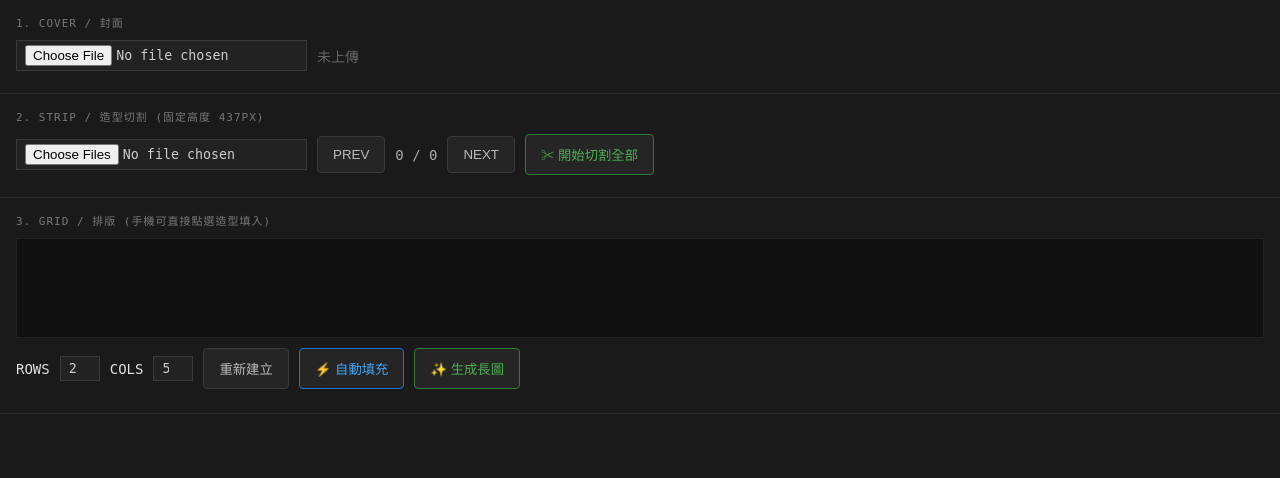
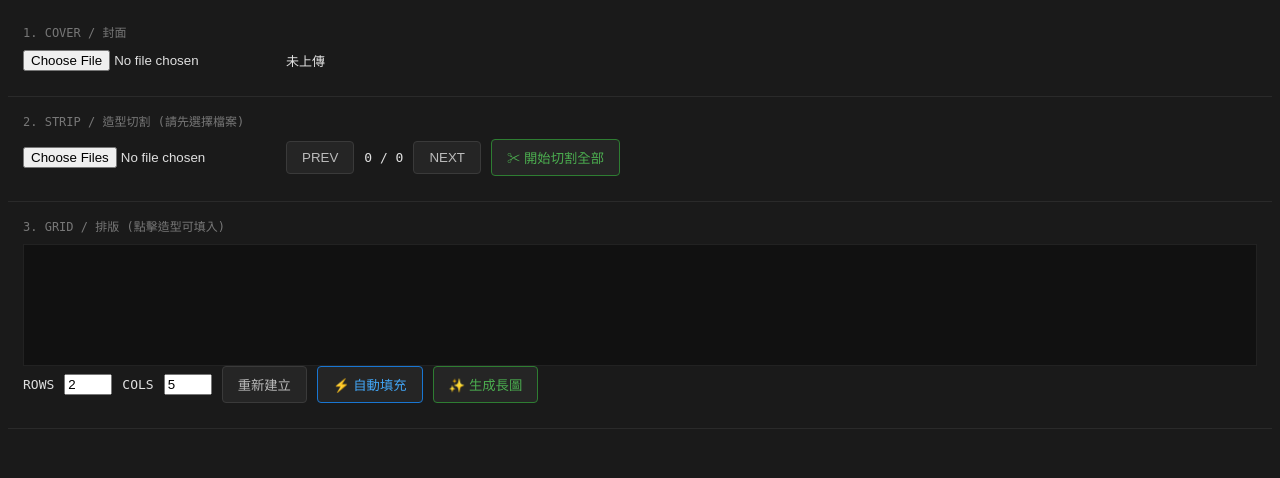
Before and after one commit to SQL1024-sql/Auto_Photo-main, a Flask app: page / in a window 1280 px wide. Shown: the top 478 px of the page. Run offline with Flask 3, Linux system fonts and the light colour scheme.

Commit message:
Update index.html for UI and functionality improvements

```diff
--- a/templates/index.html
+++ b/templates/index.html
@@ -3,61 +3,32 @@
 <head>
 <meta charset="UTF-8">
 <meta name="viewport" content="width=device-width, initial-scale=1.0, maximum-scale=1.0, user-scalable=no">
-<title>造型製圖工具 - 行動優化版</title>
+<title>造型製圖工具 - 整合優化版</title>
 <style>
-/* ──────────────────────────────────────────────────
-   深色風格 UI (已針對手機優化)
-   ────────────────────────────────────────────────── */
+[span_8](start_span)/* 基礎深色 UI 樣式[span_8](end_span) */
 * { box-sizing: border-box; margin: 0; padding: 0; }
-body { font-family: monospace; background: #1a1a1a; color: #e0e0e0; font-size: 14px; padding-bottom: 50px; }
-.panel { padding: 14px 16px; border-bottom: 1px solid #2a2a2a; }
-.panel-title { color: #777; font-size: 11px; text-transform: uppercase; letter-spacing: 1px; margin-bottom: 10px; }
-.row { display: flex; align-items: center; gap: 10px; margin-bottom: 8px; flex-wrap: wrap; }
-input[type=file], input[type=number] { color: #ccc; background: #222; border: 1px solid #3a3a3a; padding: 4px 8px; font-family: monospace; }
-
-/* 讓按鈕在手機上更大、更好點選 */
-button {
-    background: #252525; color: #bbb; border: 1px solid #3a3a3a;
-    padding: 10px 15px; cursor: pointer; transition: 0.2s;
-    border-radius: 4px;
-}
+body { font-family: monospace; background: #1a1a1a; color: #e0e0e0; padding-bottom: 50px; }
+.panel { padding: 15px; border-bottom: 1px solid #2a2a2a; }
+.panel-title { color: #777; font-size: 12px; margin-bottom: 10px; }
+.row { display: flex; align-items: center; gap: 10px; margin-bottom: 10px; flex-wrap: wrap; }
+button { background: #252525; color: #bbb; border: 1px solid #3a3a3a; padding: 8px 15px; cursor: pointer; border-radius: 4px; }
 button:hover { background: #333; color: #fff; }
 .ok { border-color: #2e7d32; color: #4caf50; }
 .blue-btn { border-color: #1976d2; color: #42a5f5; }
 
-/* 畫布區域：增加 touch-action 避免手機拖曳時畫面跳動 */
-#canvas-wrap { position: relative; display: inline-block; margin-top: 10px; background: #000; width: 100%; text-align: center; }
-canvas { border: 1px solid #333; display: block; margin: 0 auto; cursor: ns-resize; touch-action: none; max-width: 100%; }
-
-/* 造型清單 (Bank) */
-.bank { display: flex; flex-wrap: wrap; gap: 8px; min-height: 100px; background: #111; padding: 10px; border: 1px solid #222; margin: 10px 0; }
-.bank img { width: 18vw; max-width: 70px; aspect-ratio: 1/1.65; object-fit: cover; cursor: grab; border: 1px solid #333; background: #222; }
+[span_9](start_span)/* 畫布與 Bank[span_9](end_span) */
+canvas { border: 1px solid #333; display: block; touch-action: none; max-width: 100%; cursor: ns-resize; }
+.bank { display: flex; flex-wrap: wrap; gap: 8px; min-height: 100px; background: #111; padding: 10px; border: 1px solid #222; }
+.bank img { width: 65px; height: 107px; object-fit: cover; border: 1px solid #333; }
 .bank img.used { opacity: 0.3; filter: grayscale(1); }
 
-/* 格子容器：手機版自動調整寬度 */
-.grid-container { display: grid; gap: 8px; background: #111; padding: 15px; width: 100%; max-width: 600px; margin: 0 auto; border: 1px solid #333; }
-.cell {
-    width: 100%;
-    aspect-ratio: 1/1.65;
-    background: #222;
-    border: 1px dashed #444;
-    display: flex;
-    align-items: center;
-    justify-content: center;
-    overflow: hidden;
-    position: relative;
-    cursor: pointer;
-}
-.cell img { width: 100%; height: 100%; object-fit: fill; pointer-events: none; }
-.cell.drag-over { border-color: #00ff00; background: #1b331b; }
+[span_10](start_span)/* 格子容器[span_10](end_span) */
+.grid-container { display: grid; gap: 8px; background: #111; padding: 15px; width: fit-content; border: 1px solid #333; }
+.cell { width: 100px; height: 165px; background: #222; border: 1px dashed #444; display: flex; align-items: center; justify-content: center; overflow: hidden; }
+.cell img { width: 100%; height: 100%; object-fit: fill; }
 
-#result-area { display: none; text-align: center; padding-top: 20px; }
-#result-img { max-width: 100%; border: 1px solid #444; box-shadow: 0 0 20px rgba(0,0,0,0.5); }
-
-@media (max-width: 600px) {
-    .row { gap: 5px; }
-    button { flex: 1; font-size: 12px; padding: 8px 4px; }
-}
+#result-area { display: none; text-align: center; margin-top: 20px; }
+#result-img { max-width: 100%; border: 1px solid #444; }
 </style>
 </head>
 <body>
@@ -65,73 +36,90 @@ canvas { border: 1px solid #333; display: block; margin: 0 auto; cursor: ns-resi
 <div class="panel">
   <div class="panel-title">1. COVER / 封面</div>
   <div class="row">
-    <input type="file" onchange="uploadCover(this)">
-    <span id="cover-status" style="color:#666">未上傳</span>
+    <input type="file" id="cover-input">
+    <span id="cover-status">未上傳</span>
   </div>
 </div>
 
 <div class="panel">
-  <div class="panel-title">2. STRIP / 造型切割 (固定高度 437px)</div>
+  <div class="panel-title">2. STRIP / 造型切割 (請先選擇檔案)</div>
   <div class="row">
     <input type="file" id="strip-input" multiple>
-    <button onclick="changeImg(-1)">PREV</button>
-    <span id="nav-info" style="color:#aaa;">0 / 0</span>
-    <button onclick="changeImg(1)">NEXT</button>
-    <button class="ok" onclick="cutAll()">✂ 開始切割全部</button>
+    <button id="btn-prev">PREV</button>
+    <span id="nav-info">0 / 0</span>
+    <button id="btn-next">NEXT</button>
+    <button class="ok" id="btn-cut">✂ 開始切割全部</button>
   </div>
   <div id="canvas-wrap" style="display:none;"><canvas id="c"></canvas></div>
 </div>
 
 <div class="panel">
-  <div class="panel-title">3. GRID / 排版 (手機可直接點選造型填入)</div>
-  <div class="bank" id="bank"></div>
+  <div class="panel-title">3. GRID / 排版 (點擊造型可填入)</div>
+  <div id="bank" class="bank"></div>
   <div class="row">
     ROWS <input type="number" id="rows" value="2" style="width:40px">
     COLS <input type="number" id="cols" value="5" style="width:40px">
-    <button onclick="initGrid()">重新建立</button>
-    <button class="blue-btn" onclick="autoFill()">⚡ 自動填充</button>
-    <button class="ok" onclick="generate()">✨ 生成長圖</button>
+    <button id="btn-reset">重新建立</button>
+    <button class="blue-btn" id="btn-auto">⚡ 自動填充</button>
+    <button class="ok" id="btn-gen">✨ 生成長圖</button>
   </div>
-  <div id="grid-wrap" style="margin-top:10px;"></div>
+  <div id="grid-wrap"></div>
 </div>
 
 <div class="panel" id="result-area">
-  <div class="panel-title">FINAL RESULT (長按圖片儲存)</div>
+  <div class="panel-title">FINAL RESULT</div>
   <img id="result-img">
 </div>
 
 <script>
+[span_11](start_span)// 初始化設定[span_11](end_span)
 const BOXES_X = [[510, 753], [767, 1009], [1025, 1265], [1281, 1524], [1538, 1781]];
-const FIXED_H = 437; [span_3](start_span)// 包含「已擁有」區塊的高度[span_3](end_span)
+const FIXED_H = 437;
+let images = [], cur = 0, scale = 1, cells = [], allPieces = [], coverFile = null;
 
-let images = [], cur = 0, scale = 1, cells = [], allPieces = [], dragSrc = null, coverFile = null;
 const canvas = document.getElementById('c'), ctx = canvas.getContext('2d');
 
-// --- 封面上傳 ---
+// 錯誤追蹤機制
+window.onerror = (m, u, l) => alert(`發生錯誤: ${m}\n行號: ${l}`);
+
+[span_12](start_span)// 確保頁面載入後綁定按鈕[span_12](end_span)
+window.onload = () => {
+    initGrid();
+
+    // 綁定所有按鈕事件
+    document.getElementById('cover-input').onchange = e => uploadCover(e.target);
+    document.getElementById('strip-input').onchange = e => loadStrips(e.target);
+    document.getElementById('btn-prev').onclick = () => changeImg(-1);
+    document.getElementById('btn-next').onclick = () => changeImg(1);
+    document.getElementById('btn-cut').onclick = cutAll;
+    document.getElementById('btn-reset').onclick = initGrid;
+    document.getElementById('btn-auto').onclick = autoFill;
+    document.getElementById('btn-gen').onclick = generate;
+};
+
 async function uploadCover(input) {
     if(!input.files[0]) return;
     const fd = new FormData(); fd.append('cover', input.files[0]);
     const res = await fetch('/upload_cover', {method:'POST', body:fd});
     const data = await res.json();
     coverFile = data.filename;
-    document.getElementById('cover-status').innerText = "OK: " + data.filename;
+    document.getElementById('cover-status').innerText = "OK!";
 }
 
-// --- 造型圖片載入 ---
-document.getElementById('strip-input').onchange = function(e) {
+function loadStrips(input) {
     images = []; let loaded = 0;
-    Array.from(e.target.files).forEach((f, i) => {
+    Array.from(input.files).forEach((f, i) => {
         const img = new Image();
         img.onload = () => {
             images[i] = { f, img, y: Math.round(img.height * 0.4) };
-            if(++loaded === e.target.files.length) {
+            if(++loaded === input.files.length) {
                 document.getElementById('canvas-wrap').style.display='block';
                 showImg(0);
             }
         };
         img.src = URL.createObjectURL(f);
     });
-};
+}
 
 function showImg(idx) {
     cur = idx; const e = images[idx];
@@ -151,8 +139,8 @@ function draw() {
     BOXES_X.forEach(b => ctx.strokeRect(b[0]*scale, yt*scale, (b[1]-b[0])*scale, FIXED_H*scale));
 }
 
-[span_4](start_span)// --- 核心修正：同時支援滑鼠與手機觸控拖曳[span_4](end_span) ---
-const startAdjust = (e) => {
+[span_13](start_span)// 支援滑鼠與觸控的拖曳邏輯[span_13](end_span)
+const handleMove = (e) => {
     e.preventDefault();
     const rect = canvas.getBoundingClientRect();
     const move = (m) => {
@@ -162,75 +150,52 @@ const startAdjust = (e) => {
         draw();
     };
     window.onmousemove = window.ontouchmove = move;
-    window.onmouseup = window.ontouchend = () => {
-        window.onmousemove = window.ontouchmove = null;
-    };
+    window.onmouseup = window.ontouchend = () => window.onmousemove = window.ontouchmove = null;
 };
-canvas.onmousedown = canvas.ontouchstart = startAdjust;
+canvas.onmousedown = canvas.ontouchstart = handleMove;
 
 async function cutAll() {
     allPieces = [];
+    const btn = document.getElementById('btn-cut');
+    btn.innerText = "切割中...";
     for(let e of images) {
-        const fd = new FormData(); fd.append('strip', e.f); fd.append('y_top', Math.round(e.y));
+        const fd = new FormData();
+        fd.append('strip', e.f);
+        fd.append('y_top', Math.round(e.y));
         const res = await fetch('/upload_strip', {method:'POST', body:fd});
         const data = await res.json();
         allPieces.push(...data.pieces);
     }
+    btn.innerText = "✂ 開始切割全部";
     renderAll();
 }
 
-// --- 排版邏輯 (加入手機點選備案) ---
 function initGrid() {
     const r = document.getElementById('rows').value, c = document.getElementById('cols').value;
     cells = new Array(r * c).fill(null);
     const wrap = document.getElementById('grid-wrap');
-    wrap.innerHTML = `<div class="grid-container" style="grid-template-columns:repeat(${c}, 1fr)"></div>`;
+    wrap.innerHTML = `<div class="grid-container" style="grid-template-columns:repeat(${c}, 100px)"></div>`;
     renderAll();
 }
 
 function renderAll() {
-    const r = document.getElementById('rows').value, c = document.getElementById('cols').value;
     const container = document.querySelector('.grid-container');
     if(!container) return;
     container.innerHTML = '';
-
     cells.forEach((fn, i) => {
         const div = document.createElement('div'); div.className = 'cell';
         div.innerHTML = fn ? `<img src="/image/${fn}">` : '';
-
-        // 電腦版拖曳
-        div.draggable = true;
-        div.ondragstart = e => { if(!cells[i]) return e.preventDefault(); dragSrc = {type:'cell', idx:i}; e.dataTransfer.setData('text', cells[i]); };
-        div.ondragover = e => { e.preventDefault(); div.classList.add('drag-over'); };
-        div.ondragleave = () => div.classList.remove('drag-over');
-        div.ondrop = e => {
-            e.preventDefault(); div.classList.remove('drag-over');
-            const data = e.dataTransfer.getData('text');
-            if(dragSrc.type === 'bank') cells[i] = data;
-            else { const old = dragSrc.idx; [cells[i], cells[old]] = [cells[old], cells[i]]; }
-            renderAll();
-        };
-
-        // 手機版/電腦版點選清除
         div.onclick = () => { cells[i] = null; renderAll(); };
         container.appendChild(div);
     });
 
     const bank = document.getElementById('bank'); bank.innerHTML = '';
     allPieces.forEach(fn => {
-        const img = document.createElement('img'); img.src = `/image/${fn}`; img.draggable = true;
+        const img = document.createElement('img'); img.src = `/image/${fn}`;
         if(cells.includes(fn)) img.classList.add('used');
-
-        // 拖曳開始
-        img.ondragstart = e => { dragSrc = {type:'bank'}; e.dataTransfer.setData('text', fn); };
-
-        // 手機版備案：點擊造型圖片直接填入第一個空格
         img.onclick = () => {
-            const emptyIdx = cells.indexOf(null);
-            if(emptyIdx !== -1 && !cells.includes(fn)) {
-                cells[emptyIdx] = fn;
-                renderAll();
-            }
+            const idx = cells.indexOf(null);
+            if(idx !== -1 && !cells.includes(fn)) { cells[idx] = fn; renderAll(); }
         };
         bank.appendChild(img);
     });
@@ -266,7 +231,6 @@ async function generate() {
 }
 
 function changeImg(s) { cur = (cur+s+images.length)%images.length; showImg(cur); }
-initGrid();
 </script>
 </body>
 </html>
```
